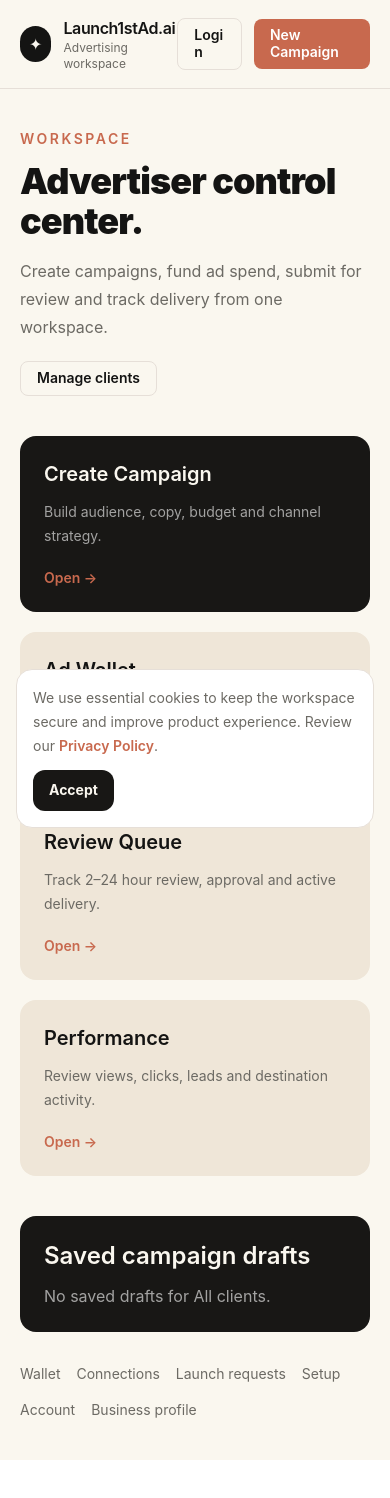
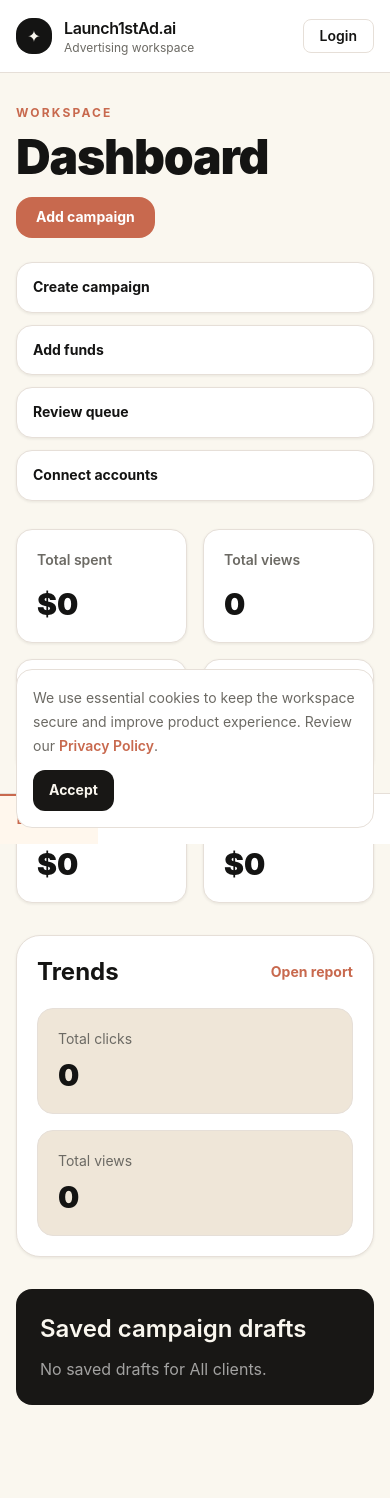
Before and after one commit to lkmeeena882437-dotcom/Launch1stAd.ai, a Next.js app: page /dashboard in a window 390 px wide. Shown: the top 1498 px of the page. Before the commit the page ends 1460 px from the top, so only its background shows below. Built offline with nearby package versions, Linux system fonts and the light colour scheme.

Commit message:
Upgrade dashboard to mobile-first ad app layout

```diff
--- a/app/dashboard/page.tsx
+++ b/app/dashboard/page.tsx
@@ -3,80 +3,83 @@ import { Brand } from "@/components/Brand";
 import { SessionBadge } from "@/components/auth/SessionBadge";
 import { HistoryList } from "@/components/dashboard/HistoryList";
 
-const actions = [
-  {
-    title: "Create Campaign",
-    href: "/campaign",
-    text: "Build audience, copy, budget and channel strategy.",
-    primary: true
-  },
-  {
-    title: "Ad Wallet",
-    href: "/wallet",
-    text: "Deposit credits and reserve campaign spend."
-  },
-  {
-    title: "Review Queue",
-    href: "/launch-requests",
-    text: "Track 2–24 hour review, approval and active delivery."
-  },
-  {
-    title: "Performance",
-    href: "/analytics",
-    text: "Review views, clicks, leads and destination activity."
-  }
+const metrics = [
+  ["Total spent", "$0"],
+  ["Total views", "0"],
+  ["Total clicks", "0"],
+  ["Avg. CTR", "0%"],
+  ["Avg. CPC", "$0"],
+  ["Avg. CPM", "$0"]
+];
+
+const quickActions = [
+  ["Create campaign", "/campaign"],
+  ["Add funds", "/wallet"],
+  ["Review queue", "/launch-requests"],
+  ["Connect accounts", "/connections"]
 ];
 
 export default function DashboardPage() {
   return (
-    <main className="min-h-screen bg-canvas text-ink">
-      <header className="border-b border-hairline bg-canvas">
-        <div className="mx-auto flex max-w-7xl items-center justify-between px-5 py-4">
+    <main className="min-h-screen bg-canvas pb-24 text-ink">
+      <header className="sticky top-0 z-40 border-b border-hairline bg-white/95 backdrop-blur">
+        <div className="mx-auto flex max-w-7xl items-center justify-between px-4 py-4 md:px-5">
           <Link href="/"><Brand /></Link>
           <div className="flex items-center gap-3">
             <SessionBadge />
-            <Link href="/campaign" className="rounded-lg bg-coral px-4 py-2 text-sm font-semibold text-white">New Campaign</Link>
+            <Link href="/campaign" className="hidden rounded-xl bg-coral px-4 py-2 text-sm font-semibold text-white sm:inline-flex">New Campaign</Link>
           </div>
         </div>
       </header>
 
-      <section className="mx-auto max-w-7xl px-5 py-10">
-        <p className="text-sm font-semibold uppercase tracking-[0.18em] text-coral">Workspace</p>
-        <div className="mt-3 flex flex-wrap items-end justify-between gap-5">
+      <section className="mx-auto max-w-7xl px-4 py-8 md:px-5 md:py-10">
+        <div className="flex flex-wrap items-end justify-between gap-4">
           <div>
-            <h1 className="text-4xl font-black tracking-tight text-ink md:text-6xl">Advertiser control center.</h1>
-            <p className="mt-4 max-w-2xl leading-7 text-muted">Create campaigns, fund ad spend, submit for review and track delivery from one workspace.</p>
+            <p className="text-xs font-bold uppercase tracking-[0.18em] text-coral">Workspace</p>
+            <h1 className="mt-3 text-5xl font-black tracking-tight text-ink md:text-6xl">Dashboard</h1>
           </div>
-          <Link href="/clients" className="rounded-lg border border-hairline px-4 py-2 text-sm font-semibold">Manage clients</Link>
+          <Link href="/campaign" className="rounded-2xl bg-coral px-5 py-3 text-sm font-bold text-white">Add campaign</Link>
         </div>
 
-        <div className="mt-10 grid gap-5 md:grid-cols-4">
-          {actions.map((action) => (
-            <Link
-              key={action.title}
-              href={action.href}
-              className={action.primary ? "rounded-2xl bg-dark p-6 text-canvas" : "rounded-2xl bg-card p-6 text-ink"}
-            >
-              <h2 className="text-xl font-semibold">{action.title}</h2>
-              <p className={action.primary ? "mt-3 text-sm leading-6 text-white/60" : "mt-3 text-sm leading-6 text-muted"}>{action.text}</p>
-              <p className="mt-5 text-sm font-semibold text-coral">Open →</p>
-            </Link>
+        <div className="mt-6 grid gap-3 sm:grid-cols-2 md:grid-cols-4">
+          {quickActions.map(([label, href]) => (
+            <Link key={label} href={href} className="rounded-2xl border border-hairline bg-white p-4 text-sm font-bold text-ink shadow-soft">{label}</Link>
           ))}
         </div>
 
-        <section id="reports" className="mt-10">
+        <div className="mt-7 grid grid-cols-2 gap-4 md:grid-cols-3">
+          {metrics.map(([label, value]) => (
+            <div key={label} className="rounded-2xl border border-hairline bg-white p-5 shadow-soft">
+              <p className="text-sm font-semibold text-muted">{label}</p>
+              <p className="mt-4 text-3xl font-black text-ink">{value}</p>
+            </div>
+          ))}
+        </div>
+
+        <div className="mt-8 rounded-3xl border border-hairline bg-white p-5 shadow-soft md:p-6">
+          <div className="flex items-center justify-between gap-3">
+            <h2 className="text-2xl font-bold">Trends</h2>
+            <Link href="/analytics" className="text-sm font-bold text-coral">Open report</Link>
+          </div>
+          <div className="mt-5 grid gap-4 sm:grid-cols-2">
+            <div className="rounded-2xl border border-hairline bg-card p-5"><p className="text-sm text-muted">Total clicks</p><p className="mt-2 text-3xl font-black">0</p></div>
+            <div className="rounded-2xl border border-hairline bg-card p-5"><p className="text-sm text-muted">Total views</p><p className="mt-2 text-3xl font-black">0</p></div>
+          </div>
+        </div>
+
+        <section id="reports" className="mt-8">
           <HistoryList />
         </section>
+      </section>
 
-        <div className="mt-8 flex flex-wrap gap-4 text-sm text-muted">
-          <Link href="/wallet" className="hover:text-coral">Wallet</Link>
-          <Link href="/connections" className="hover:text-coral">Connections</Link>
-          <Link href="/launch-requests" className="hover:text-coral">Launch requests</Link>
-          <Link href="/setup" className="hover:text-coral">Setup</Link>
-          <Link href="/account" className="hover:text-coral">Account</Link>
-          <Link href="/business" className="hover:text-coral">Business profile</Link>
+      <nav className="fixed inset-x-0 bottom-0 z-50 border-t border-hairline bg-white md:hidden">
+        <div className="grid grid-cols-4 text-center text-xs font-bold">
+          <Link href="/dashboard" className="border-t-2 border-coral bg-orange-50 px-2 py-4 text-coral">Dashboard</Link>
+          <Link href="/campaigns" className="px-2 py-4 text-muted">Campaigns</Link>
+          <Link href="/wallet" className="px-2 py-4 text-muted">Wallet</Link>
+          <Link href="/settings" className="px-2 py-4 text-muted">Settings</Link>
         </div>
-      </section>
+      </nav>
     </main>
   );
 }
```
